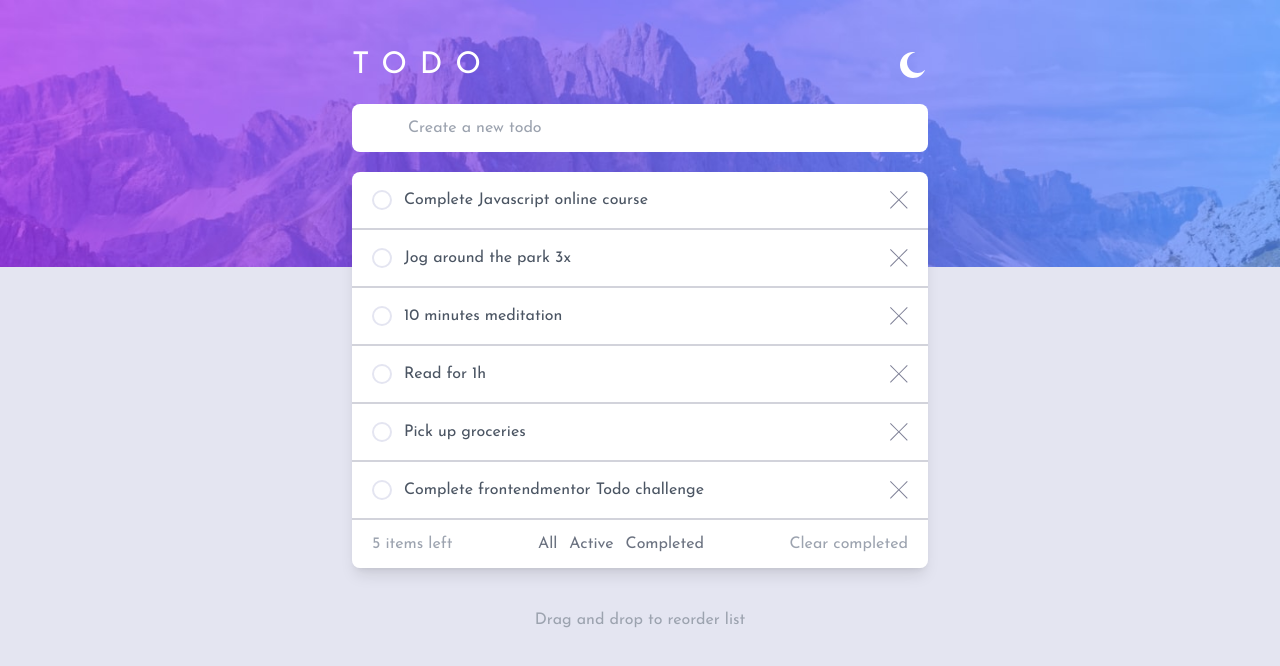
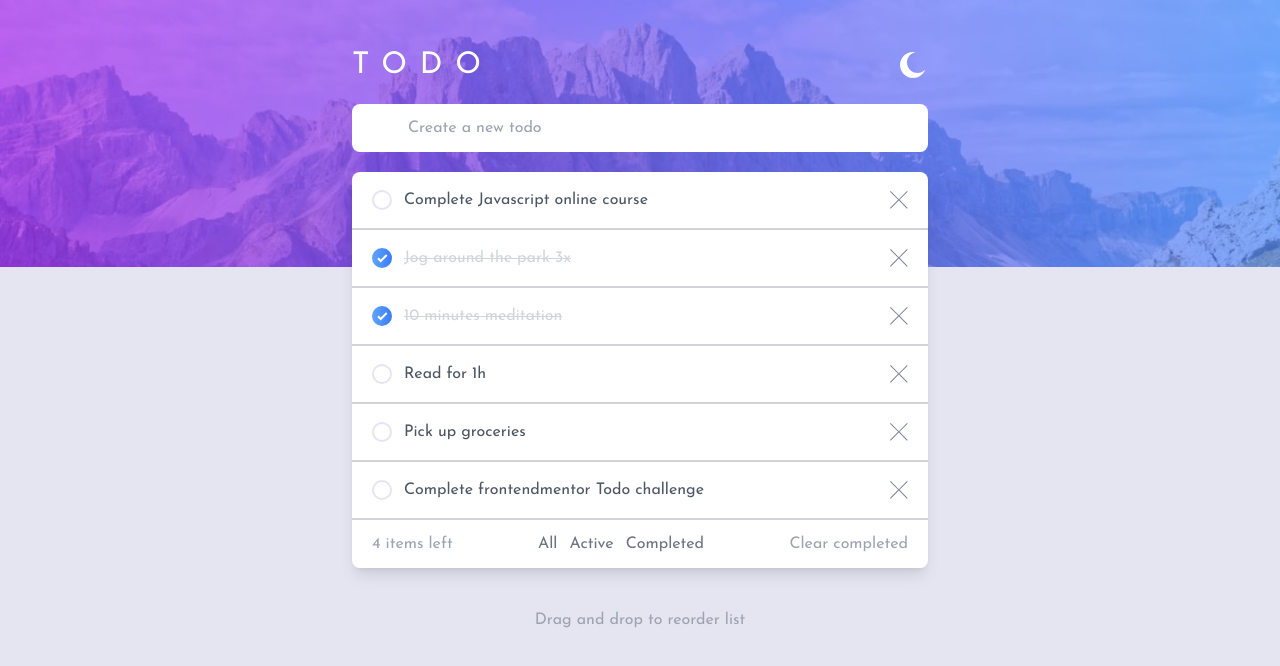
Before and after one commit to LFdeSouza/frontendmentor-TodoOld, a React (Create React App) app in the folder client/: page / in a window 1280 px wide. Shown: the top 666 px of the page. Built offline with nearby package versions, Linux system fonts and the light colour scheme.

Commit message:
drag and drop and context

```diff
--- a/client/package.json
+++ b/client/package.json
@@ -7,9 +7,11 @@
     "@testing-library/react": "^13.2.0",
     "@testing-library/user-event": "^13.5.0",
     "autoprefixer": "^10.4.7",
+    "immer": "^9.0.14",
     "postcss": "^8.4.13",
     "react": "^18.1.0",
     "react-dnd": "^16.0.1",
+    "react-dnd-html5-backend": "^16.0.1",
     "react-dom": "^18.1.0",
     "react-scripts": "5.0.1",
     "tailwindcss": "^3.0.24",
--- a/client/src/App.js
+++ b/client/src/App.js
@@ -2,6 +2,7 @@ import { useState } from "react";
 import { MoonIcon, SunIcon } from "./components/Icons";
 import "./assets/images/bg-mobile-light.jpg";
 import TaskList from "./components/TaskList";
+import { TasksProvider } from "./dataContext";
 
 const App = () => {
   const [darkTheme, setDarkTheme] = useState(false);
@@ -9,6 +10,7 @@ const App = () => {
   const toggleTheme = () => setDarkTheme(!darkTheme);
 
   return (
+    <TasksProvider>
       <div className={darkTheme && `dark`}>
         <div className="dark:md:bg-moblie-desktop-dark min-w-screen min-h-screen bg-veryLightGrayishBlue bg-mobile-light bg-contain bg-no-repeat font-josefin dark:bg-veryDarkBlue dark:bg-mobile-dark md:bg-desktop-light dark:md:bg-desktop-dark">
           <header className="mx-auto w-full px-10 pb-5 pt-12 sm:max-w-xl sm:px-0">
@@ -24,6 +26,7 @@ const App = () => {
           <TaskList darkTheme={darkTheme} />
         </div>
       </div>
+    </TasksProvider>
   );
 };
 
--- a/client/src/components/Icons.jsx
+++ b/client/src/components/Icons.jsx
@@ -9,7 +9,7 @@ export const SunIcon = ({ toggleTheme }) => {
       <svg xmlns="http://www.w3.org/2000/svg" width="26" height="26">
         <path
           fill="#FFF"
-          fill-rule="evenodd"
+          fillRule="evenodd"
           d="M13 21a1 1 0 011 1v3a1 1 0 11-2 0v-3a1 1 0 011-1zm-5.657-2.343a1 1 0 010 1.414l-2.121 2.121a1 1 0 01-1.414-1.414l2.12-2.121a1 1 0 011.415 0zm12.728 0l2.121 2.121a1 1 0 01-1.414 1.414l-2.121-2.12a1 1 0 011.414-1.415zM13 8a5 5 0 110 10 5 5 0 010-10zm12 4a1 1 0 110 2h-3a1 1 0 110-2h3zM4 12a1 1 0 110 2H1a1 1 0 110-2h3zm18.192-8.192a1 1 0 010 1.414l-2.12 2.121a1 1 0 01-1.415-1.414l2.121-2.121a1 1 0 011.414 0zm-16.97 0l2.121 2.12A1 1 0 015.93 7.344L3.808 5.222a1 1 0 011.414-1.414zM13 0a1 1 0 011 1v3a1 1 0 11-2 0V1a1 1 0 011-1z"
         />
       </svg>
@@ -25,7 +25,7 @@ export const MoonIcon = ({ toggleTheme }) => {
       <svg xmlns="http://www.w3.org/2000/svg" width="26" height="26">
         <path
           fill="#FFF"
-          fill-rule="evenodd"
+          fillRule="evenodd"
           d="M13 0c.81 0 1.603.074 2.373.216C10.593 1.199 7 5.43 7 10.5 7 16.299 11.701 21 17.5 21c2.996 0 5.7-1.255 7.613-3.268C23.22 22.572 18.51 26 13 26 5.82 26 0 20.18 0 13S5.82 0 13 0z"
         />
       </svg>
@@ -40,7 +40,7 @@ export const CheckIcon = ({ darkTheme }) => {
         <path
           fill="none"
           stroke={darkTheme ? "#25273c" : "#FFF"}
-          stroke-width="2"
+          strokeWidth="2"
           d="M1 4.304L3.696 7l6-6"
         />
       </svg>
@@ -54,7 +54,7 @@ export const CrossIcon = () => {
       <svg xmlns="http://www.w3.org/2000/svg" width="18" height="18">
         <path
           fill="#494C6B"
-          fill-rule="evenodd"
+          fillRule="evenodd"
           d="M16.97 0l.708.707L9.546 8.84l8.132 8.132-.707.707-8.132-8.132-8.132 8.132L0 16.97l8.132-8.132L0 .707.707 0 8.84 8.132 16.971 0z"
         />
       </svg>
--- a/client/src/components/Task.jsx
+++ b/client/src/components/Task.jsx
@@ -1,15 +1,95 @@
-import React from "react";
+import React, { useRef, useContext } from "react";
+import { TasksContext } from "../dataContext";
+import { useDrag, useDrop } from "react-dnd";
+import { produce } from "immer";
 import { CheckIcon, CrossIcon } from "./Icons";
 
-const Task = ({ content, id, darkTheme }) => {
+const Task = ({ task, id, darkTheme, index }) => {
+  const [tasks, setTasks] = useContext(TasksContext);
+  const ref = useRef(null);
+
+  const moveTasks = (dragIndex, hoverIndex) => {
+    setTasks(
+      produce(tasks, (draft) => {
+        draft.splice(dragIndex, 1);
+        draft.splice(hoverIndex, 0, tasks[dragIndex]);
+      })
+    );
+  };
+
+  const completeTask = (id) => {
+    setTasks(
+      produce(tasks, (draft) => {
+        draft[index].completed = !draft[index].completed;
+      })
+    );
+  };
+
+  const [, drop] = useDrop({
+    accept: "card",
+
+    hover(item, monitor) {
+      if (!ref.current) {
+        return;
+      }
+      const dragIndex = item.index;
+      const hoverIndex = index;
+      // Don't replace items with themselves
+      if (dragIndex === hoverIndex) {
+        return;
+      }
+      // Determine rectangle on screen
+      const hoverBoundingRect = ref.current?.getBoundingClientRect();
+      // Get vertical middle
+      const hoverMiddleY =
+        (hoverBoundingRect.bottom - hoverBoundingRect.top) / 2;
+      // Determine mouse position
+      const clientOffset = monitor.getClientOffset();
+      // Get pixels to the top
+      const hoverClientY = clientOffset.y - hoverBoundingRect.top;
+      // Only perform the move when the mouse has crossed half of the items height
+      if (dragIndex < hoverIndex && hoverClientY < hoverMiddleY) {
+        return;
+      }
+      // Dragging upwards
+      if (dragIndex > hoverIndex && hoverClientY > hoverMiddleY) {
+        return;
+      }
+      // Time to actually perform the action
+      moveTasks(dragIndex, hoverIndex);
+
+      item.index = hoverIndex;
+    },
+  });
+
+  const [{ isDragging }, drag] = useDrag({
+    type: "card",
+    item: () => {
+      return { id, index };
+    },
+    collect: (monitor) => ({
+      isDragging: monitor.isDragging(),
+    }),
+    end: () => console.log("end"),
+  });
+
+  drag(drop(ref));
+
   return (
-    <li className=" flex items-center justify-between border-b-2 border-lightGrayishBlue bg-white px-5 py-4 dark:border-b-veryDarkGrayishBlue dark:bg-veryDarkDesaturatedBlue ">
+    <li
+      ref={ref}
+      className={`flex items-center justify-between border-b-2 border-lightGrayishBlue bg-white px-5 py-4 dark:border-b-veryDarkGrayishBlue dark:bg-veryDarkDesaturatedBlue ${
+        isDragging && " opacity-10"
+      }`}
+    >
       <div className="flex items-center">
         <input
           type="checkbox"
           className="absolute opacity-0"
           name="task"
+          checked={task.completed}
           id={id}
+          onChange={() => completeTask(id)}
         />
         <label
           htmlFor={id}
@@ -18,7 +98,7 @@ const Task = ({ content, id, darkTheme }) => {
           <span className="custom-checkbox flex items-center justify-center">
             <CheckIcon darkTheme={darkTheme} />
           </span>
-          {content}
+          {task.content}
         </label>
       </div>
       <CrossIcon />
--- a/client/src/components/TaskList.jsx
+++ b/client/src/components/TaskList.jsx
@@ -1,15 +1,24 @@
-import React from "react";
+import { useCallback, useContext } from "react";
+import { TasksContext } from "../dataContext";
 import Task from "./Task";
+import { DndProvider } from "react-dnd";
+import { HTML5Backend } from "react-dnd-html5-backend";
 
 const TaskList = ({ darkTheme }) => {
-  const data = [
-    "Complete Javascript online course",
-    "Jog around the park 3x",
-    "10 minutes meditation",
-    "Read for 1h",
-    "Pick up groceries",
-    "Complete frontendmentor Todo challenge",
-  ];
+  const [tasks] = useContext(TasksContext);
+
+  const renderTask = useCallback((task, index, darkTheme) => {
+    return (
+      <Task
+        key={task.id}
+        task={task}
+        id={task.id}
+        darkTheme={darkTheme}
+        index={index}
+      />
+    );
+  }, []);
+
   return (
     <main className=" mx-auto flex w-11/12 flex-col items-center sm:max-w-xl">
       <form className="mb-5 w-full">
@@ -18,12 +27,15 @@ const TaskList = ({ darkTheme }) => {
           className="w-full rounded-lg px-14 py-3 text-sm dark:bg-veryDarkDesaturatedBlue dark:placeholder:text-gray-500 md:text-base"
         ></input>
       </form>
+
       <ul className="mb-5 w-full overflow-auto rounded-lg shadow-lg">
-        {data.map((todo, index) => (
-          <Task key={index} content={todo} id={index} darkTheme={darkTheme} />
-        ))}
+        <DndProvider backend={HTML5Backend}>
+          {tasks.map((task, index) => renderTask(task, index, darkTheme))}
+        </DndProvider>
         <li className="flex w-full items-center justify-between bg-white px-5 py-3 text-sm text-gray-400 dark:bg-veryDarkDesaturatedBlue dark:text-gray-600">
-          <p className="text-sm md:text-base">5 items left</p>
+          <p className="text-sm md:text-base">
+            {tasks.filter((task) => !task.completed).length} items left
+          </p>
           <div className=" hidden justify-center gap-3 rounded-lg bg-white px-10 dark:bg-veryDarkDesaturatedBlue sm:flex">
             <button className=" text-sm text-gray-500 md:text-base">All</button>
             <button className=" text-sm text-gray-500 md:text-base">
--- /dev/null
+++ b/client/src/dataContext.js
@@ -0,0 +1,30 @@
+import { createContext, useState } from "react";
+
+export const TasksContext = createContext();
+
+export const TasksProvider = ({ children }) => {
+  const [tasks, setTasks] = useState([
+    {
+      content: "Complete Javascript online course",
+      position: 1,
+      id: 1,
+      completed: false,
+    },
+    { content: "Jog around the park 3x", position: 2, id: 2, completed: true },
+    { content: "10 minutes meditation", position: 3, id: 3, completed: true },
+    { content: "Read for 1h", position: 4, id: 4, completed: false },
+    { content: "Pick up groceries", position: 5, id: 5, completed: false },
+    {
+      content: "Complete frontendmentor Todo challenge",
+      position: 6,
+      id: 6,
+      completed: false,
+    },
+  ]);
+
+  return (
+    <TasksContext.Provider value={[tasks, setTasks]}>
+      {children}
+    </TasksContext.Provider>
+  );
+};
```
Also changed, not shown: 1 other file (tests, documents, lock files or other folders). Lines whose indentation alone changed are shown as unchanged.
